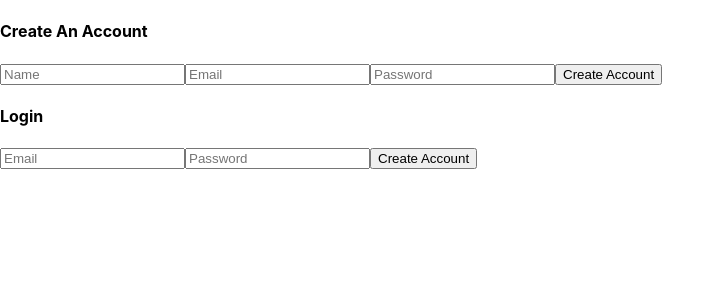
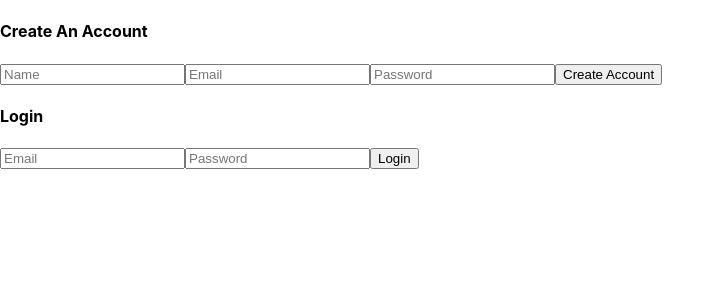
Before and after one commit to jogren/TuneInLater, a React (Create React App) app: page / in a window 1280 px wide. Shown: the top 300 px of the page, without its empty margins (0-725 px from the left). Built offline with nearby package versions, Linux system fonts and the light colour scheme.

Commit message:
Add login functionality

```diff
--- a/src/components/API/api.js
+++ b/src/components/API/api.js
@@ -2,7 +2,6 @@
 const api = {
 
   async getAudio(text) {
-
    const url = `https://itunes.apple.com/search?term=${text}&media=audiobook&lang`
    try {
      const response = await fetch(url);
@@ -65,7 +64,6 @@ const api = {
       throw new Error(error.message);
     }
   }
-
 }
 
 export default api
--- a/src/components/App/App.js
+++ b/src/components/App/App.js
@@ -26,20 +26,19 @@ class App extends Component {
 
   logInUser = async (userInfo) => {
     const currentUser = await api.logIn(userInfo)
-    this.setState({currentUser})
+    this.setState({ currentUser: currentUser})
   }
 
-
-
   render () {
-    console.log(this.state)
+    console.log('state', this.state)
+    console.log('currentUser', this.state.currentUser)
     const { audiobooks } = this.state
     return (
       <div>
         <Route exact path='/' render={() => <Login loginUser={this.logInUser} createNewUser={this.makeNewUser} /> } />
-        <Route path='/home'render={() =>
+        <Route path='/home' render={() =>
           <main>
-            <Nav newSearch={this.newSearch} />
+            <Nav newSearch={this.newSearch} currentUser={this.currentUser}/>
             <BookContainer audiobooks={audiobooks} />
           </main>
         } />
--- a/src/components/Login/Login.js
+++ b/src/components/Login/Login.js
@@ -1,4 +1,5 @@
 import React, { Component } from 'react';
+import { NavLink } from 'react-router-dom';
 
 class Login extends Component {
   constructor(props) {
@@ -23,12 +24,20 @@ class Login extends Component {
     this.props.createNewUser(userObject)
   }
 
+  structureLoginUserObject = (e) => {
+    const { loginEmail, loginPassword } = this.state;
+    const userObject = {
+      email: loginEmail,
+      password: loginPassword
+    }
+    this.props.loginUser(userObject)
+  }
+
   handleChange = (e) => {
     this.setState({ [e.target.name]: e.target.value })
   }
 
   render() {
-    console.log(this.props, 'login')
     const { createName, createEmail, createPassword, loginEmail, loginPassword } = this.state;
     return (
       <section>
@@ -76,7 +85,9 @@ class Login extends Component {
               value={loginPassword}
               onChange={(e) => this.handleChange(e)}
             />
-            <button>Create Account</button>
+            <NavLink to='/home'>
+              <button onClick={(e) => this.structureLoginUserObject(e)}>Login</button>
+            </NavLink>
           </form>
         </article>
       </section>
--- a/src/components/Nav/Nav.js
+++ b/src/components/Nav/Nav.js
@@ -1,6 +1,5 @@
 import React, { Component } from 'react';
 import './Nav.css';
-import api from '../API/api.js'
 
 class Nav extends Component {
   constructor(props) {
@@ -11,11 +10,13 @@ class Nav extends Component {
     }
   }
 
-handleSearch(e){
+  handleSearch(e) {
     this.setState({[e.target.name]: e.target.value})
   }
 
   render() {
+    let userName = this.props.currentUser;
+    console.log(userName);
     return (
       <nav>
         <h1>TuneInLater</h1>
@@ -39,10 +40,10 @@ handleSearch(e){
           <option value="6">Adventure</option>
           <option value="7">Non-Fiction</option>
         </select>
-      <h2>Welcome, ~Name~</h2>
+        <h2>Welcome, {userName}</h2>
       </nav>
     );
-}
+  };
 }
 
 export default Nav;
```
Lines whose indentation alone changed are shown as unchanged.
